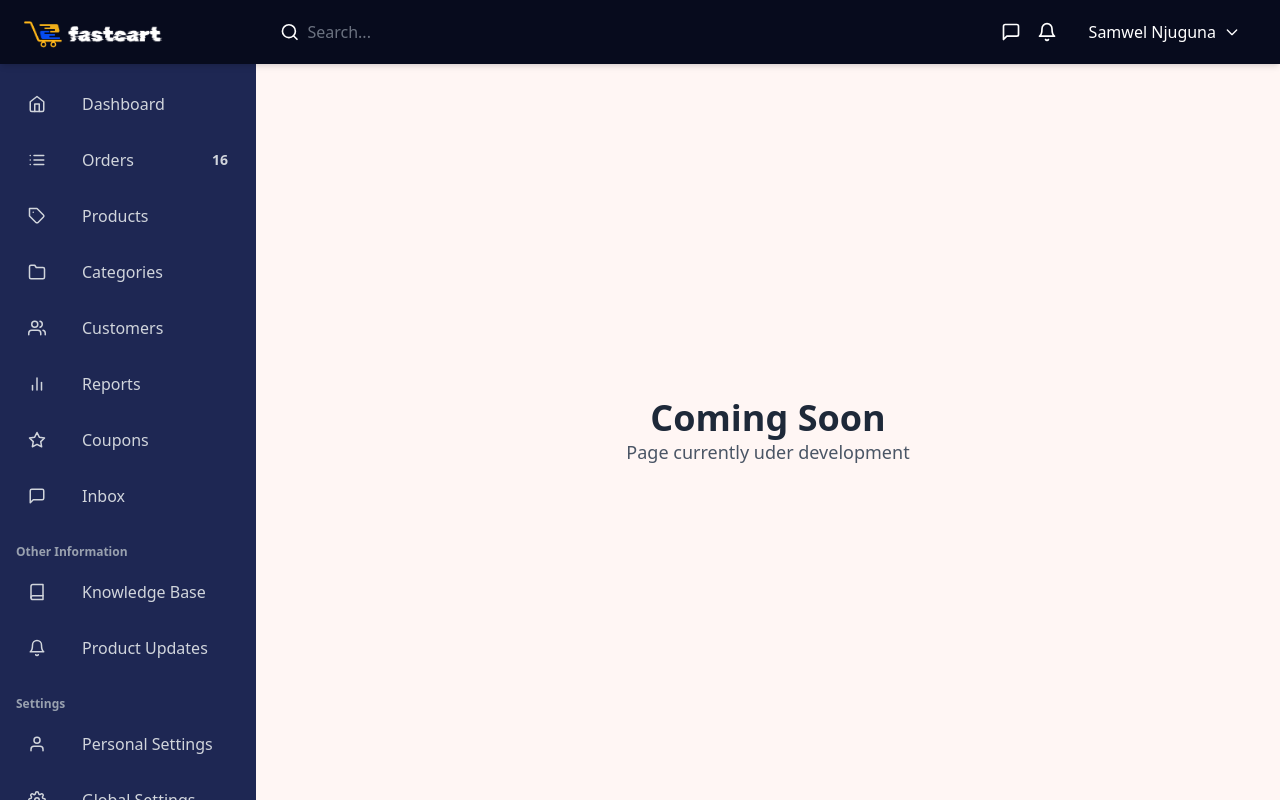
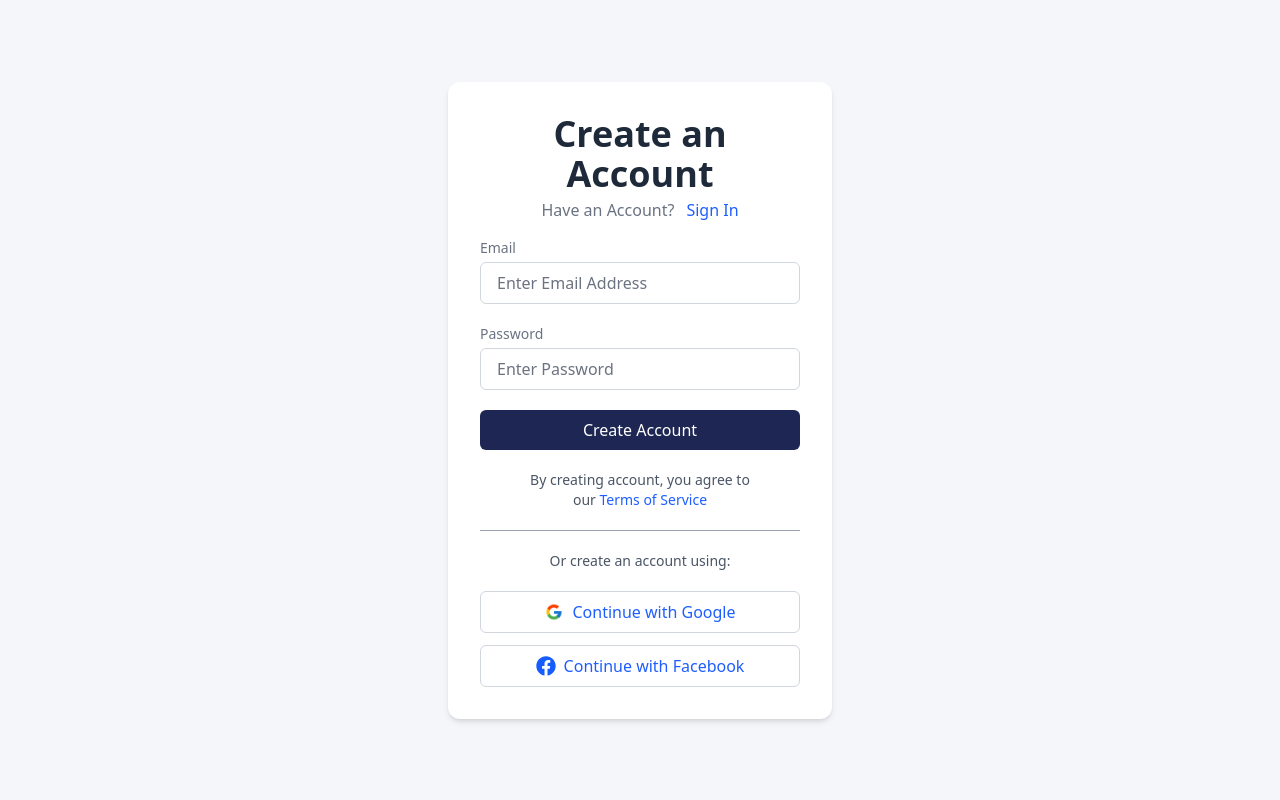
Before and after one commit to test-e-commerce-tellan/admin, a React (Vite) app: page /register in a window 1280 px wide. Built offline with nearby package versions, Linux system fonts and the light colour scheme.

Commit message:
ui: login register

```diff
--- /dev/null
+++ b/src/pages/login/LoginPage.tsx
@@ -0,0 +1,69 @@
+import { Link } from "react-router-dom";
+
+const LoginPage = () => {
+  return (
+    <div className="min-h-screen flex items-center justify-center bg-background">
+      <div className="bg-white p-8 rounded-xl shadow-md w-full max-w-sm">
+        <h2 className="text-4xl font-bold mb-1 text-center text-gray-800">
+          Sign In
+        </h2>
+
+        <div className="mb-4 space-x-3 flex items-center justify-center">
+          <span className="text-base text-secondary">New to Our Product?</span>
+          <Link to="/register" className="text-base text-primary">
+            Create Account
+          </Link>
+        </div>
+        <form className="space-y-5">
+          <div>
+            <label
+              htmlFor="email"
+              className="block text-sm font-medium text-secondary"
+            >
+              Email
+            </label>
+            <input
+              id="email"
+              type="email"
+              className="mt-1 w-full border border-gray-300 rounded-md px-4 py-2 focus:outline-none focus:ring-2 focus:ring-primary"
+              placeholder="Enter Email Address"
+            />
+          </div>
+          <div>
+            <label
+              htmlFor="password"
+              className="block text-sm font-medium text-secondary"
+            >
+              Password
+            </label>
+            <input
+              id="password"
+              type="password"
+              className="mt-1 w-full border border-gray-300 rounded-md px-4 py-2 focus:outline-none focus:ring-2 focus:ring-primary"
+              placeholder="Enter Password"
+            />
+          </div>
+
+          <div className="flex items-center space-x-2 mb-4">
+            <input
+              id="remember"
+              type="checkbox"
+              className="h-4 w-4 text-blue-600 focus:ring-primary border-gray-300 rounded"
+            />
+            <label htmlFor="remember" className="text-sm text-secondary">
+              Keep me signed in
+            </label>
+          </div>
+          <button
+            type="submit"
+            className="w-full bg-primary-500 text-white py-2 rounded-md hover:bg-blue-900 transition duration-200"
+          >
+            Login
+          </button>
+        </form>
+      </div>
+    </div>
+  );
+};
+
+export default LoginPage;
--- /dev/null
+++ b/src/pages/register/RegisterPage.tsx
@@ -0,0 +1,89 @@
+import { FaFacebook } from "react-icons/fa";
+import { Link } from "react-router-dom";
+
+const RegisterPage = () => {
+  return (
+    <div className="min-h-screen flex items-center justify-center bg-background">
+      <div className="bg-white p-8 rounded-xl shadow-md w-full max-w-sm">
+        <h2 className="text-4xl font-bold mb-1 text-center text-gray-800">
+          Create an Account
+        </h2>
+
+        <div className="mb-4 space-x-3 flex items-center justify-center">
+          <span className="text-base text-secondary">Have an Account?</span>
+          <Link to="/login" className="text-base text-primary">
+            Sign In
+          </Link>
+        </div>
+        <form className="space-y-5">
+          <div>
+            <label
+              htmlFor="email"
+              className="block text-sm font-medium text-secondary"
+            >
+              Email
+            </label>
+            <input
+              id="email"
+              type="email"
+              className="mt-1 w-full border border-gray-300 rounded-md px-4 py-2 focus:outline-none focus:ring-2 focus:ring-primary"
+              placeholder="Enter Email Address"
+            />
+          </div>
+          <div>
+            <label
+              htmlFor="password"
+              className="block text-sm font-medium text-secondary"
+            >
+              Password
+            </label>
+            <input
+              id="password"
+              type="password"
+              className="mt-1 w-full border border-gray-300 rounded-md px-4 py-2 focus:outline-none focus:ring-2 focus:ring-primary"
+              placeholder="Enter Password"
+            />
+          </div>
+          <button
+            type="submit"
+            className="w-full bg-primary-500 text-white py-2 rounded-md hover:bg-blue-900 transition duration-200"
+          >
+            Create Account
+          </button>
+          <div className="mx-10 flex justify-center">
+            <span className="text-center text-sm text-gray-600">
+              By creating account, you agree to our{" "}
+              <Link to="#" className="text-primary">
+                Terms of Service
+              </Link>
+            </span>
+          </div>
+          <div className="border-b border-gray-400"></div>
+          <div className="flex justify-center">
+            <span className="text-center text-sm text-gray-600">
+              Or create an account using:
+            </span>
+          </div>
+
+          <div className="space-y-3 mt-4">
+            <button className="w-full border border-gray-300 text-primary py-2 rounded-md hover:bg-gray-100 transition duration-200 flex items-center justify-center space-x-2">
+              <img
+                src="/images/google-icon.png"
+                alt="Google Icon"
+                className="h-5 w-5"
+              />
+              <span>Continue with Google</span>
+            </button>
+
+            <button className="w-full border border-gray-300 text-primary py-2 rounded-md hover:bg-gray-100 transition duration-200 flex items-center justify-center space-x-2">
+              <FaFacebook className="h-5 w-5 text-blue-600" />
+              <span>Continue with Facebook</span>
+            </button>
+          </div>
+        </form>
+      </div>
+    </div>
+  );
+};
+
+export default RegisterPage;
--- a/src/styles/index.css
+++ b/src/styles/index.css
@@ -7,12 +7,16 @@
   --color-primary-500: #1e2753;
   --color-primary-800: #070b1d;
   --color-success: #c4f8e2;
+  --color-background: #F5F6FA;
 }
 
 
 @layer components {
   .card {
     @apply bg-white rounded-md shadow-sm p-4 transition hover:shadow-md;
+  }
+  .text-secondary {
+    @apply text-gray-500
   }
 }
 
```
Also changed, not shown: src/routes/index.tsx (+10 -0 lines), public/images/google-icon.png (added).
